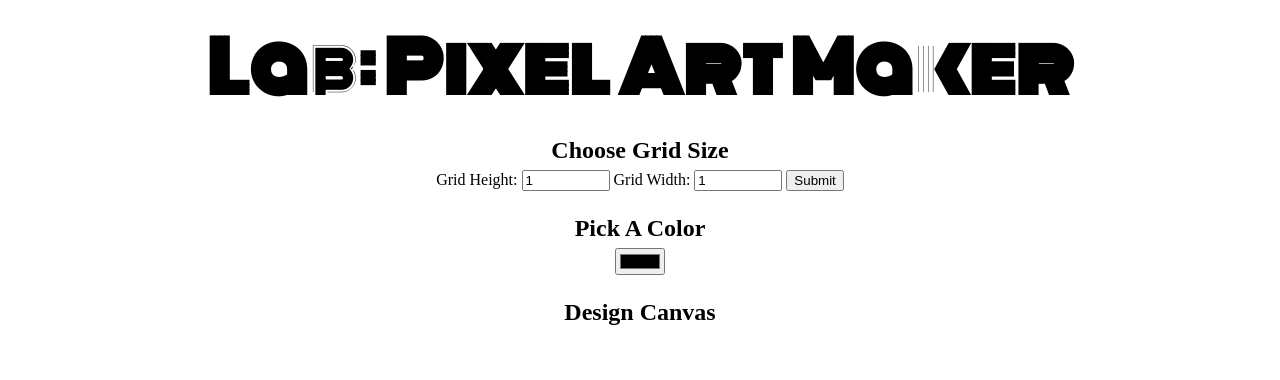
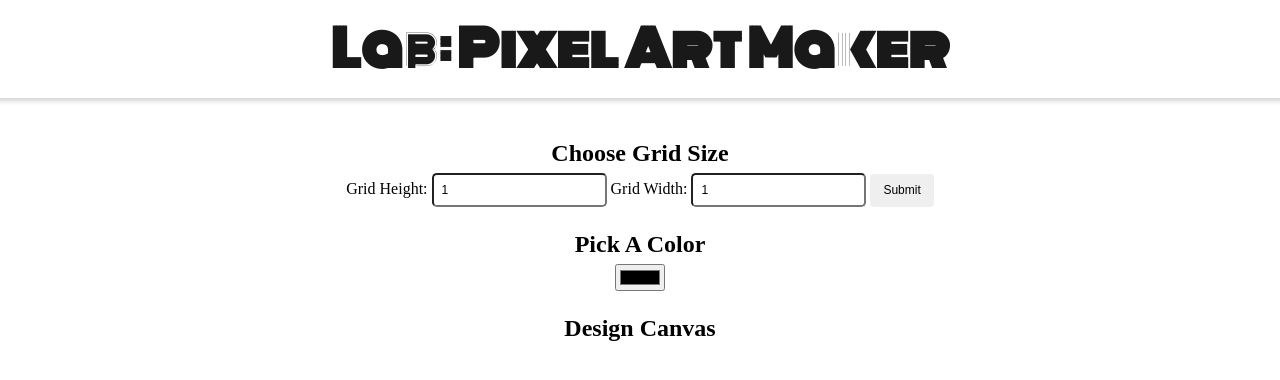
Before and after one commit to taotara/Pixel-Art-Maker, a plain HTML site: page index.html in a window 1280 px wide. Drawn offline with Linux system fonts and the light colour scheme.

Commit message:
html and css files updated for better interface.

```diff
--- a/index.html
+++ b/index.html
@@ -6,15 +6,17 @@
     <link rel="stylesheet" href="styles.css">
 </head>
 <body>
+    <div class="top fixed-top">
         <h1>Lab: Pixel Art Maker</h1>
-
+    </div>
+    <div class="content">
         <h2>Choose Grid Size</h2>
         <form id="sizePicker">
             Grid Height:
             <input type="number" id="inputHeight" name="height" min="1" value="1">
             Grid Width:
             <input type="number" id="inputWeight" name="width" min="1" value="1">
-        <input type="submit">
+            <input type="submit" class="btn">
         </form>
 
         <h2>Pick A Color</h2>
@@ -23,6 +25,8 @@
         <h2>Design Canvas</h2>
         <table id="pixelCanvas"></table>
 
+    </div>
+
     <script src="jquery.min.js"></script>
     <script src="designs.js"></script>
 </body>
--- a/styles.css
+++ b/styles.css
@@ -2,9 +2,34 @@ body {
     text-align: center;
 }
 
+.btn {
+    display: inline-block;
+    font-weight: normal;
+    text-align: center;
+    white-space: nowrap;
+    vertical-align: middle;
+    user-select: none;
+    border: 1px solid transparent;
+    padding: 0.5rem 0.75rem;
+    font-size: 12px;
+    line-height: 1.25;
+    border-radius: 0.25rem;
+    transition: background-color 0.15s ease-in-out, border-color 0.15s ease-in-out, box-shadow 0.15s ease-in-out;
+}
+
+.btn:focus, .btn:hover {
+    text-decoration: none; }
+  .btn:focus, .btn.focus {
+    outline: 0;
+    box-shadow: 0 0 0 3px rgba(0, 123, 255, 0.25); }
+
+.content{
+    padding-top: 120px;
+}
+
 h1 {
     font-family: Monoton;
-    font-size: 70px;
+    font-size: 50px;
     margin: 0.2em;
 }
 
@@ -36,5 +61,21 @@ td {
 }
 
 input[type=number] {
-    width: 6em;
+    padding: 0.5rem 0.5rem;
+    font-size: 12px;
+    line-height: 1;
+    border-radius: 0.3rem;
 }
+.top {
+    margin: 0;
+    background: white;
+    opacity: 0.9;
+    box-shadow: 0 0 5px 3px rgba(0, 0, 0, 0.2);
+}
+.fixed-top {
+    position: fixed;
+    top: 0;
+    right: 0;
+    left: 0;
+    z-index: 1030;
+}
```
Lines whose indentation alone changed are shown as unchanged.
